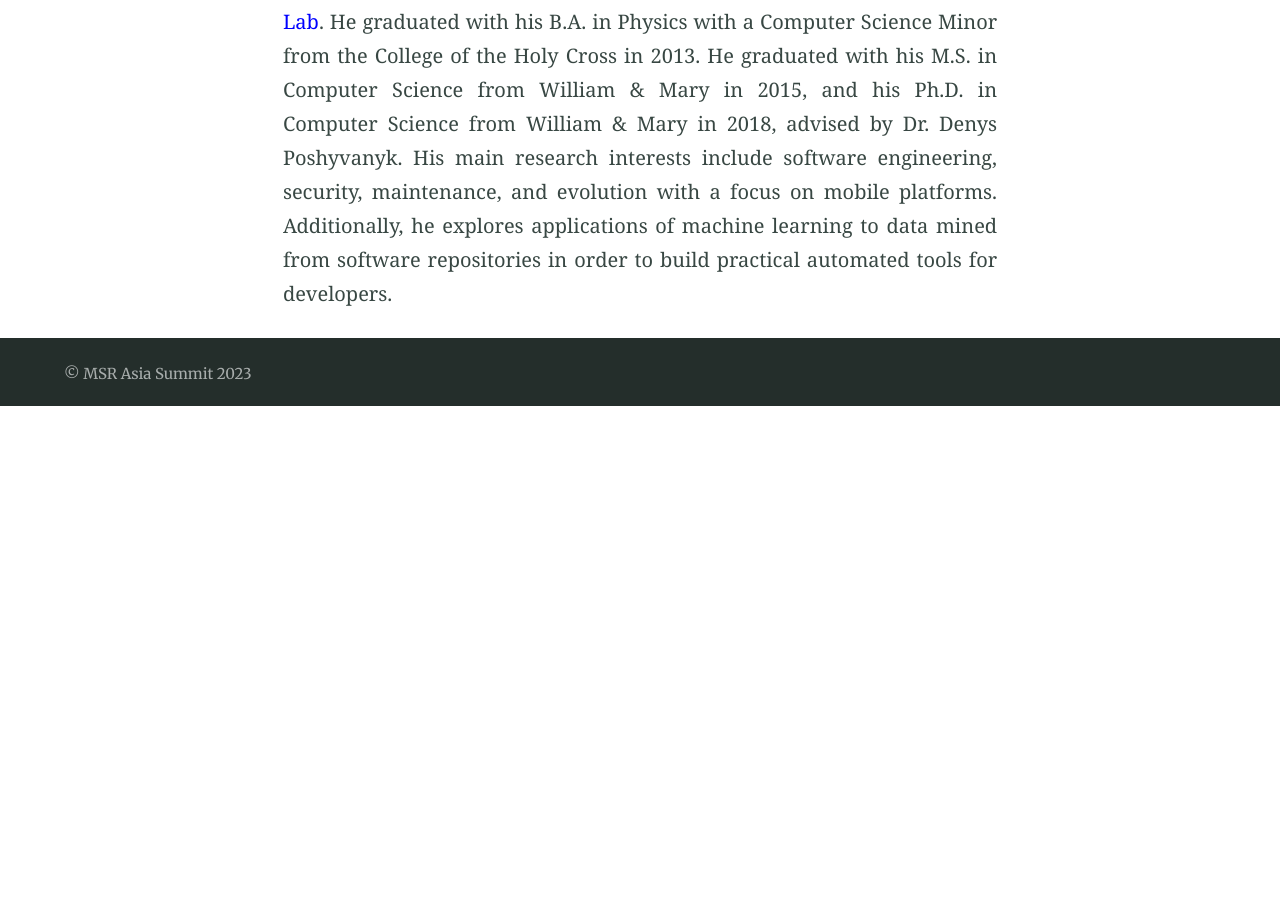
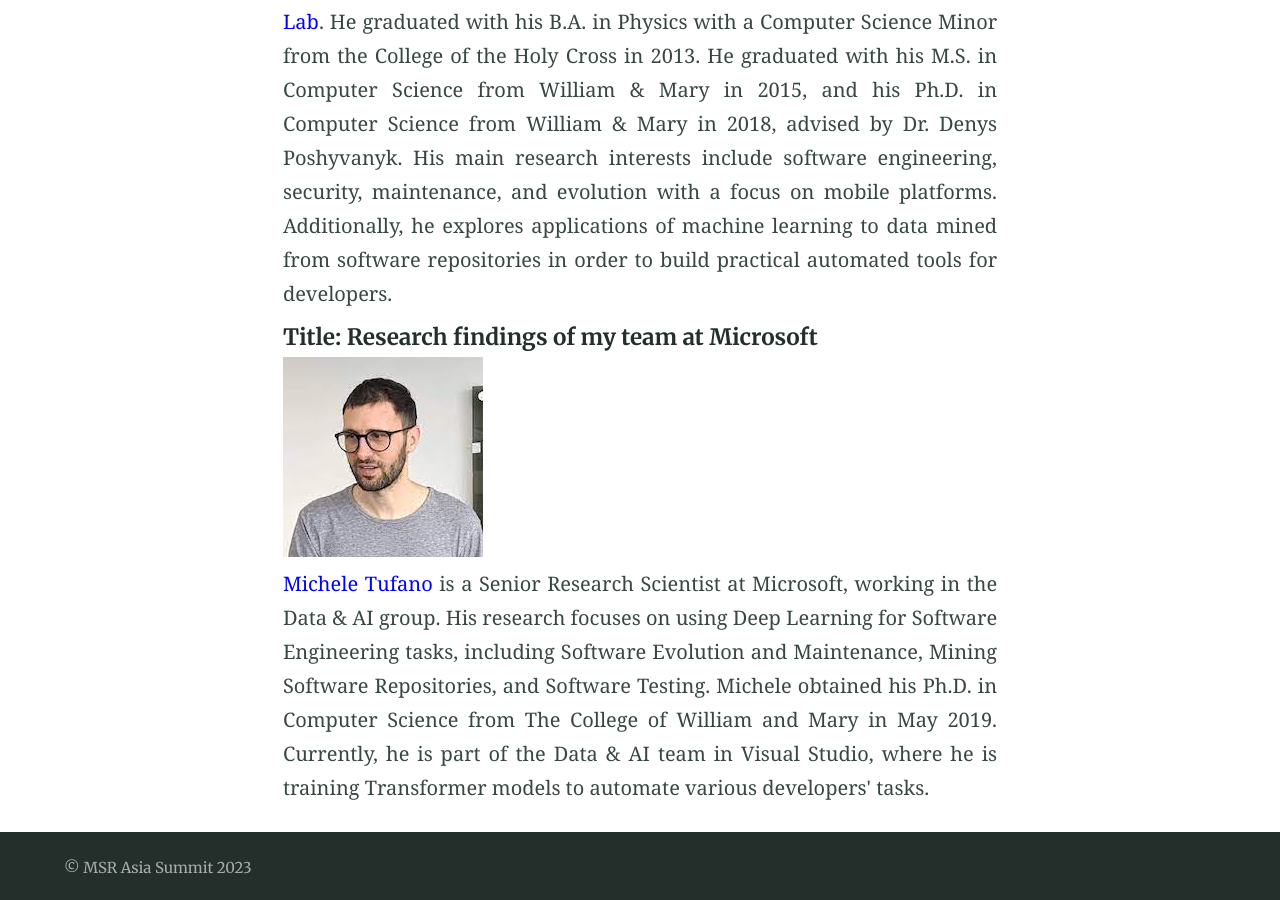
Before and after one commit to msr-asia-summit/msr-asia-summit.github.io, a Jekyll site: the page built from speakers.md, in a window 1280 px wide and 900 px high, scrolled down 2362 px. Built offline with Jekyll 4.4.1, drawn with Linux system fonts in a browser that asks for light colours; before the commit the page ends 2768 px from its top, so only the background shows below that.

Commit message:
Update info for Michele

```diff
--- a/_includes/all_speakers.html
+++ b/_includes/all_speakers.html
@@ -36,6 +36,15 @@
   <div style="text-align: justify;"><a href="https://www.kpmoran.com/" class="blue-link">Kevin Moran </a> is an Assistant Professor in the Department of Computer Science at George Mason University where he directs the <a href="https://sagelab.io" class="blue-link">SAGE Research Lab</a>.  He graduated with his B.A. in Physics with a Computer Science Minor from the College of the Holy Cross in 2013. He graduated with his M.S. in Computer Science from William & Mary in 2015, and his Ph.D. in Computer Science from William & Mary in 2018, advised by Dr. Denys Poshyvanyk.  His main research interests include software engineering, security, maintenance, and evolution with a focus on mobile platforms. Additionally, he explores applications of machine learning to data mined from software repositories in order to build practical automated tools for developers. </div>
 </div>
 
+<div style="padding-bottom: 12px;">
+  <h5>Title:  Research findings of my team at Microsoft</h5>
+</div>
+<div>
+  <div>
+    <img src="/assets/Michele.jpeg">
+  </div>
+  <div style="text-align: justify;"><a href="https://tufanomichele.com/" class="blue-link">Michele Tufano</a> is a Senior Research Scientist at Microsoft, working in the Data & AI group. His research focuses on using Deep Learning for Software Engineering tasks, including Software Evolution and Maintenance, Mining Software Repositories, and Software Testing. Michele obtained his Ph.D. in Computer Science from The College of William and Mary in May 2019. Currently, he is part of the Data & AI team in Visual Studio, where he is training Transformer models to automate various developers' tasks. </div>
+</div>
 
 </body>
 </html>
--- a/_includes/speaker_list_front.html
+++ b/_includes/speaker_list_front.html
@@ -37,4 +37,8 @@ a.blue-link {
     <img src="/assets/Kevin.png" alt="Kevin Moran">
     <p><a href="https://www.kpmoran.com/" class="blue-link">Kevin Moran </a></p>
   </div>
+  <div>
+    <img src="/assets/Michele.jpeg" alt="Michele Tufano">
+    <p><a href="https://tufanomichele.com/" class="blue-link">Michele Tufano</a></p>
+  </div>
 </div>
```
Also changed, not shown: assets/Michele.jpeg (added).
